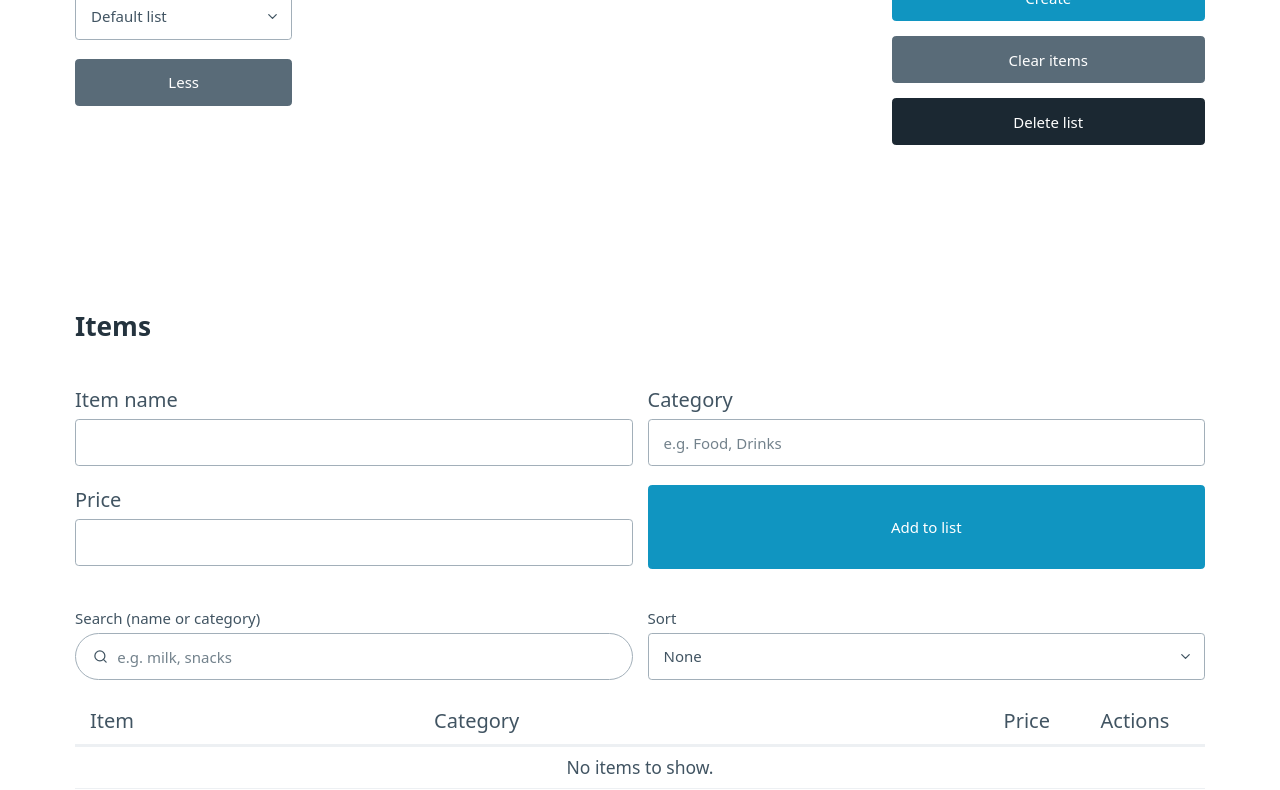
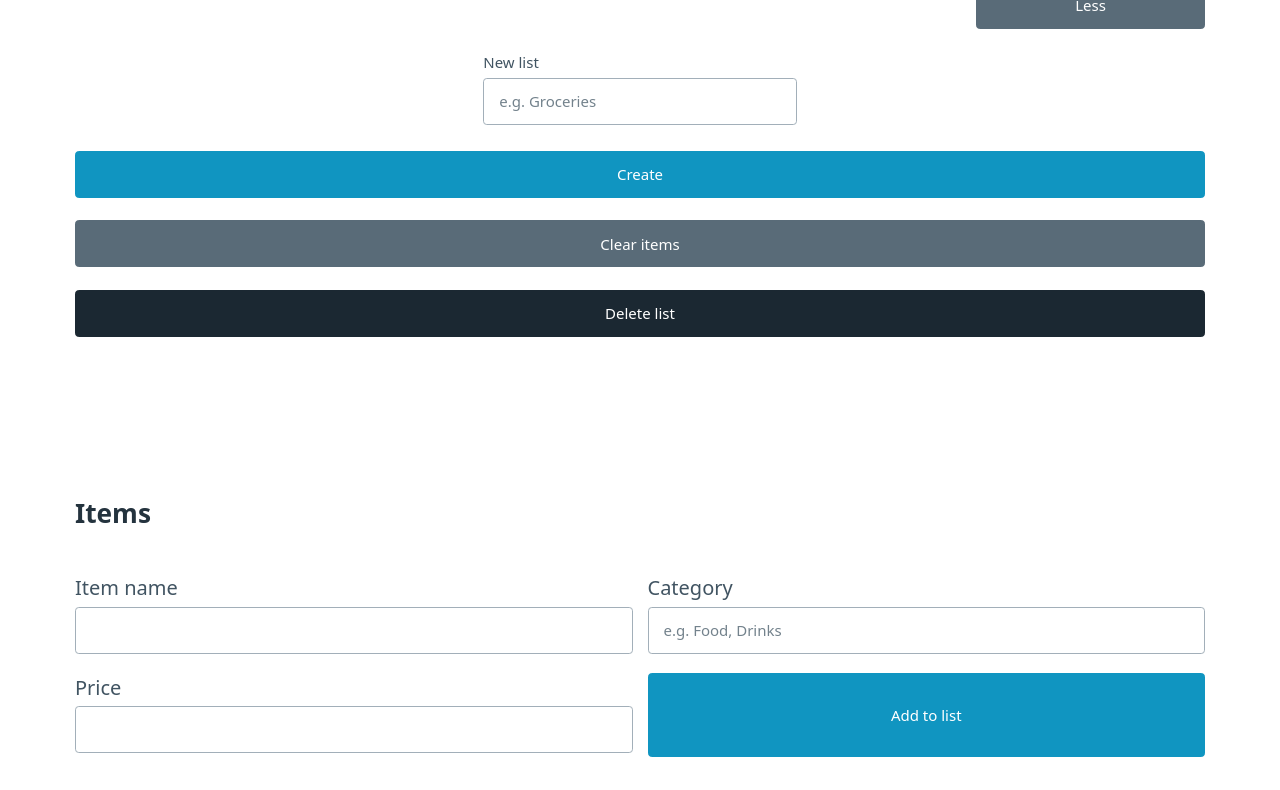
Before and after one commit to dauphintje/PriceCalculator, a plain HTML site: page index.html in a window 1280 px wide. Shown: the part 189-979 px from the top of the page. Drawn offline with nearby package versions, Linux system fonts and the light colour scheme.

Commit message:
Update style.css

```diff
--- a/style.css
+++ b/style.css
@@ -1,6 +1,6 @@
-/* Base: slightly larger by default for mobile readability */
+/* Mobile-first: good size on iPhone */
 html {
-  font-size: 17px; /* mobile-first size */
+  font-size: 17px;
 }
 
 body {
@@ -17,36 +17,66 @@ body {
 }
 
 .top-bar-inner {
+  padding-block: 0.5rem;
+}
+
+/* First row of the top bar */
+.top-bar-main {
   display: flex;
   flex-direction: column;
-  gap: 0.75rem;
-  padding-block: 0.75rem;
+  gap: 0.5rem;
 }
 
-.top-bar-inner h1 {
+.top-bar-main h1 {
   margin: 0;
   text-align: center;
 }
 
-/* Controls: centered row that wraps nicely on mobile */
-.top-bar-controls {
+/* Always-visible controls: list selector + toggle */
+.top-bar-primary-controls {
+  display: flex;
+  flex-wrap: wrap;
+  justify-content: center;
+  gap: 0.5rem;
+  align-items: center;
+}
+
+.top-bar-primary-controls label {
+  min-width: 150px;
+}
+
+#menuToggleBtn {
+  white-space: nowrap;
+}
+
+/* Collapsible extra controls */
+.top-bar-extra {
+  margin-top: 0.5rem;
+}
+
+.top-bar-extra-inner {
   display: flex;
   flex-wrap: wrap;
   justify-content: center;
   gap: 0.5rem;
 }
 
-.top-bar-controls label {
-  min-width: 140px;
+.top-bar-extra-inner label {
+  min-width: 160px;
 }
 
-.top-bar-controls button {
+.top-bar-extra-inner button {
   white-space: nowrap;
+}
+
+/* When collapsed, hide extra row */
+.top-bar.menu-collapsed .top-bar-extra {
+  display: none;
 }
 
 /* Main content spacing */
 .app-main {
-  padding-block: 1rem 2rem;
+  padding-block: 0.75rem 2rem;
 }
 
 /* Table tweaks */
@@ -77,16 +107,20 @@ textarea {
   }
 
   .top-bar-inner {
+    padding-block: 0.75rem;
+  }
+
+  .top-bar-main {
     flex-direction: row;
     align-items: center;
     justify-content: space-between;
   }
 
-  .top-bar-inner h1 {
+  .top-bar-main h1 {
     text-align: left;
   }
 
-  .top-bar-controls {
+  .top-bar-primary-controls {
     justify-content: flex-end;
   }
 }
```
